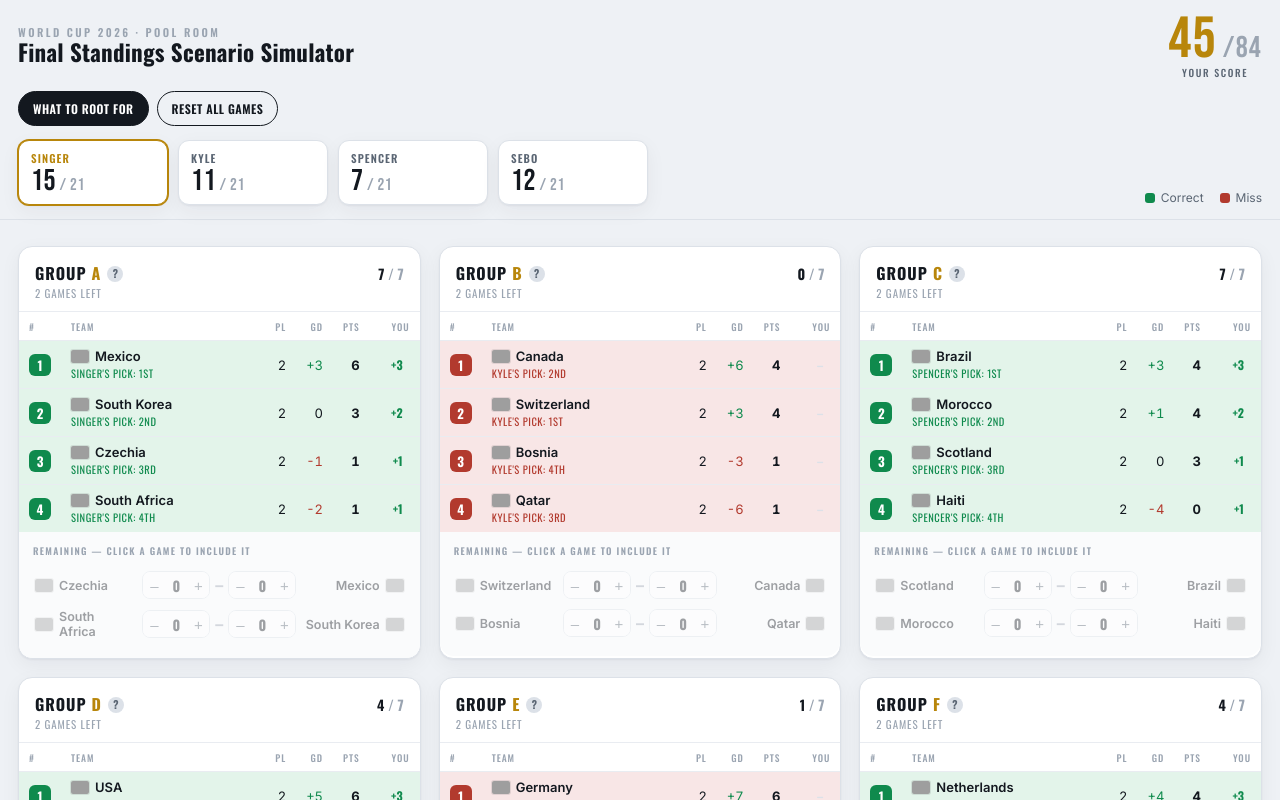
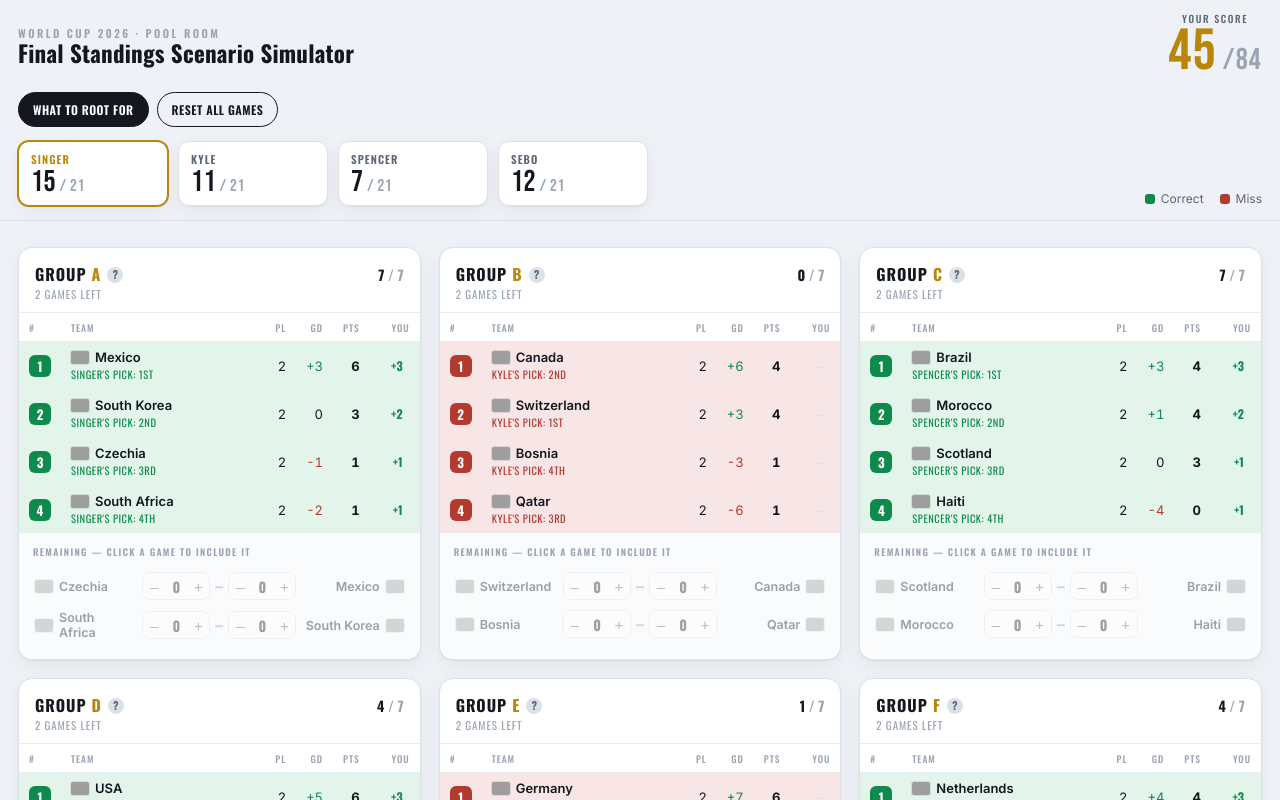
Before and after one commit to davidsebo/worldcup, a React (Vite) app: page / in a window 1280 px wide. Shown: the top 800 px of the page. Built offline with nearby package versions, Linux system fonts and the light colour scheme; grey boxes are pictures that could not be loaded.

Commit message:
Move 'Your score' label above the number

```diff
--- a/src/App.jsx
+++ b/src/App.jsx
@@ -241,11 +241,11 @@ export default function App() {
           </div>
           <div className="scorebug">
             <div className="bug total">
+              <span className="lbl">Your score</span>
               <span className="num">
                 {total}
                 <span className="denom"> /84</span>
               </span>
-              <span className="lbl">Your score</span>
             </div>
           </div>
         </div>
--- a/src/index.css
+++ b/src/index.css
@@ -106,7 +106,7 @@ body {
   letter-spacing: 0.16em;
   font-size: 10px;
   color: var(--ink-soft);
-  margin-top: 2px;
+  margin-bottom: 3px;
 }
 .bug .denom {
   color: var(--chalk);
```
